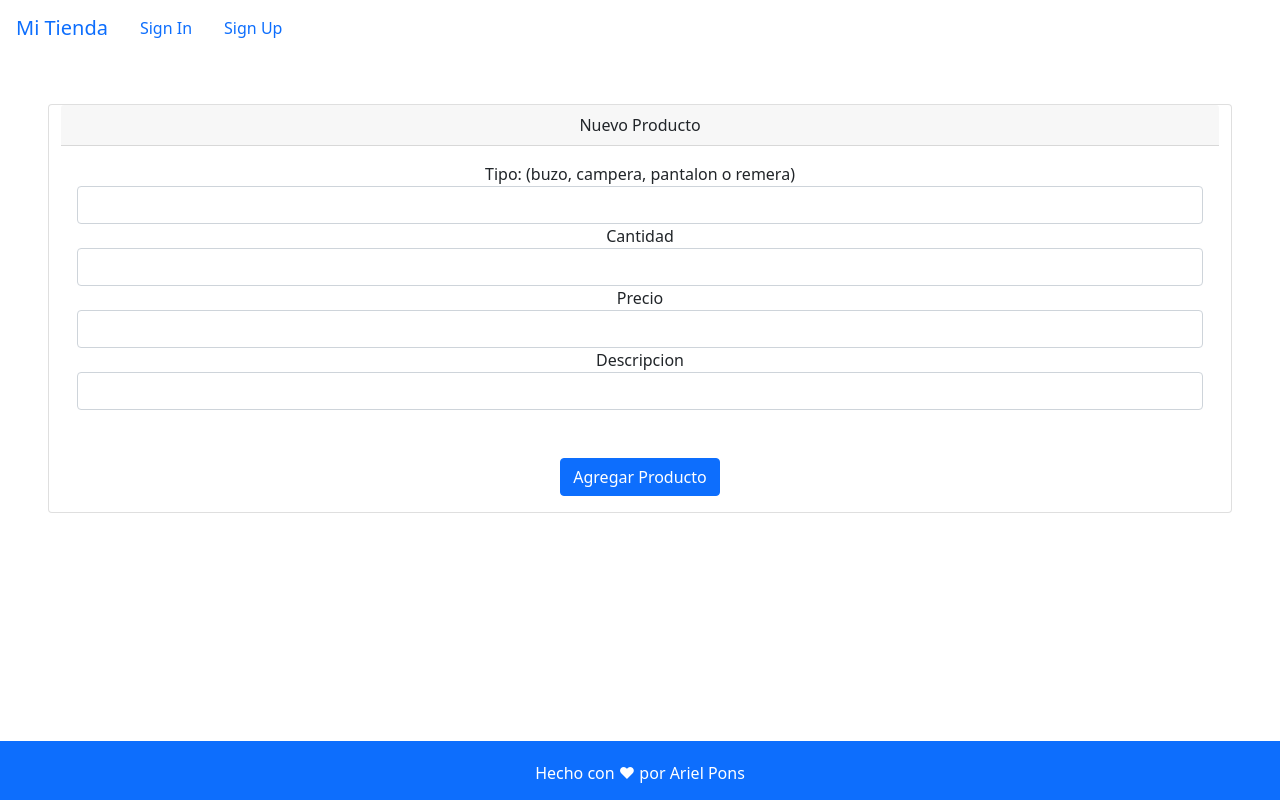
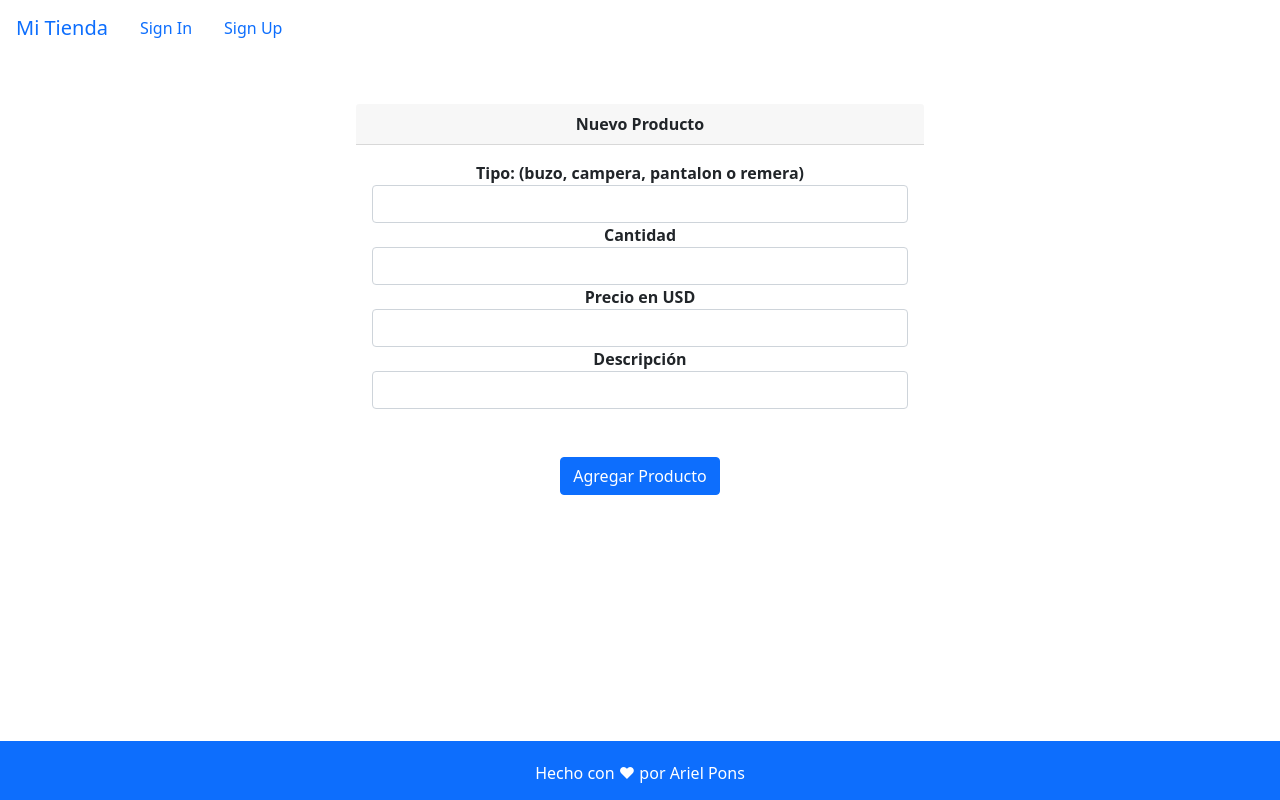
Before and after one commit to arielpons/app-login, an Angular app: page /agregar in a window 1280 px wide. Built offline with nearby package versions, Linux system fonts and the light colour scheme.

Commit message:
Estilos mejorados

```diff
--- a/src/app/components/productos/agregar-ropa/agregar-ropa.component.html
+++ b/src/app/components/productos/agregar-ropa/agregar-ropa.component.html
@@ -1,14 +1,14 @@
-<div class="container-fluid card text-center">
-    <div class="card-header">Nuevo Producto</div>
+<div class="container-fluid card text-center w-50">
+    <div class="card-header fw-bold">Nuevo Producto</div>
     <div class="card-body">
       <form class="form-signin" [formGroup]="addProductForm" (ngSubmit)="doSubmit()">
-        <label for="inputTipo" class="sr-only">Tipo: (buzo, campera, pantalon o remera)</label>
+        <label for="inputTipo" class="sr-only fw-bolder">Tipo: (buzo, campera, pantalon o remera)</label>
         <input class="form-control" autocomplete="off" id="inputTipo" formControlName="tipo" type="text" />
-        <label for="inputCantidad" class="sr-only">Cantidad</label>
+        <label for="inputCantidad" class="sr-only fw-bolder">Cantidad</label>
         <input class="form-control" autocomplete="off" id="inputCantidad" formControlName="cantidad" type="number" />
-        <label for="inputPrecio" class="sr-only">Precio</label>
+        <label for="inputPrecio" class="sr-only fw-bolder">Precio en USD</label>
         <input class="form-control" autocomplete="off" id="inputPrecio" formControlName="precio" type="number" />
-        <label for="inputDescripcion" class="sr-only">Descripcion</label>
+        <label for="inputDescripcion" class="sr-only fw-bolder">Descripción</label>
         <input class="form-control" id="inputDescripcion" formControlName="descripcion" type="text" />
         <button class="btn btn-primary btn-block mt-5" type="submit"> Agregar Producto </button>
       </form>
--- a/src/app/components/productos/agregar-ropa/agregar-ropa.component.scss
+++ b/src/app/components/productos/agregar-ropa/agregar-ropa.component.scss
@@ -0,0 +1,3 @@
+.card {
+  border: none !important;
+}
--- a/src/app/components/productos/ropas/ropas.component.html
+++ b/src/app/components/productos/ropas/ropas.component.html
@@ -27,20 +27,21 @@
               <td>
                 <p data-placement="top" data-toggle="tooltip" title="Ver">
                   <button  routerLink=":id" class="btn btn-success btn-xs" data-title="Ver" data-toggle="modal" data-target="#ver" data-bs-target="#ver">
-                    <span class="glyphicon glyphicon-eye-open"></span>
-
+                    <i class="bi bi-search"></i>
                   </button>
                 </p>
+                </td>
+              <td>
                 <p data-placement="top" data-toggle="tooltip" title="Edit">
                   <button class="btn btn-primary btn-xs" data-title="Edit" data-toggle="modal" data-target="#edit" data-bs-target="#editar">
-                    <span class="glyphicon glyphicon-pencil"></span>
+                    <i class="bi bi-pencil-fill"></i>
                   </button>
                 </p>
               </td>
               <td>
                 <p data-placement="top" data-toggle="tooltip" title="Delete">
                   <button class="btn btn-danger btn-xs" data-title="Delete" data-toggle="modal" data-target="#delete" data-bs-target="#eliminar">
-                    <span class="glyphicon glyphicon-trash"></span>
+                    <i class="bi bi-trash-fill"></i>
                   </button>
                 </p>
               </td>
```
